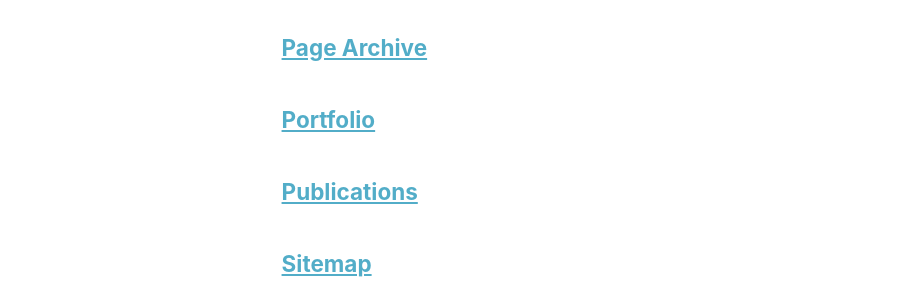
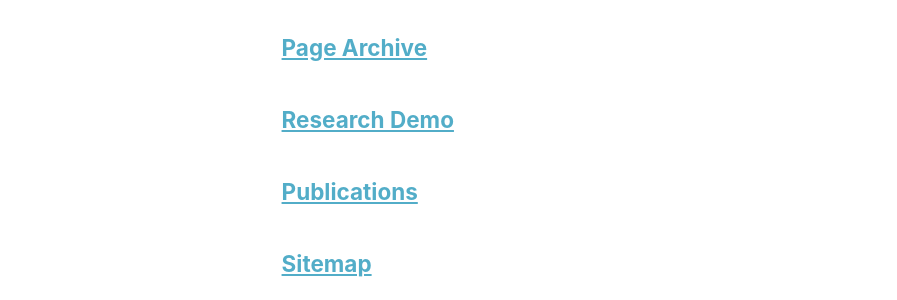
Before and after one commit to ChangLiu-bp/changliu-bp.github.io, a Jekyll site: the page built from _pages/page-archive.html, in a window 1280 px wide and 900 px high, scrolled down 632 px. Shown: the part 154-454 px from the top of the window, without its empty margins (0-897 px from the left). Built offline with Jekyll 4.4.1, drawn with Linux system fonts in a browser that asks for light colours; a script that is not in the unit is left out.

Commit message:
Update portfolio.html

```diff
--- a/_pages/portfolio.html
+++ b/_pages/portfolio.html
@@ -1,13 +1,13 @@
 ---
 layout: archive
-title: "Portfolio"
-permalink: /portfolio/
+title: "Research Demo"
+permalink: /demo/
 author_profile: true
 ---
 
 {% include base_path %}
 
 
-{% for post in site.portfolio %}
+{% for post in site.demo %}
   {% include archive-single.html %}
 {% endfor %}
```
